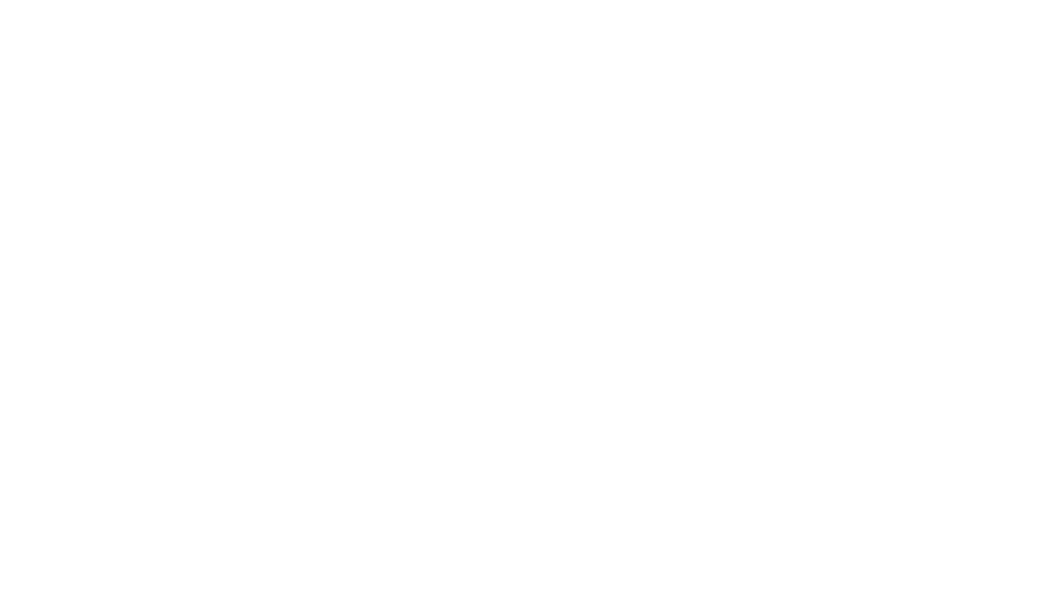
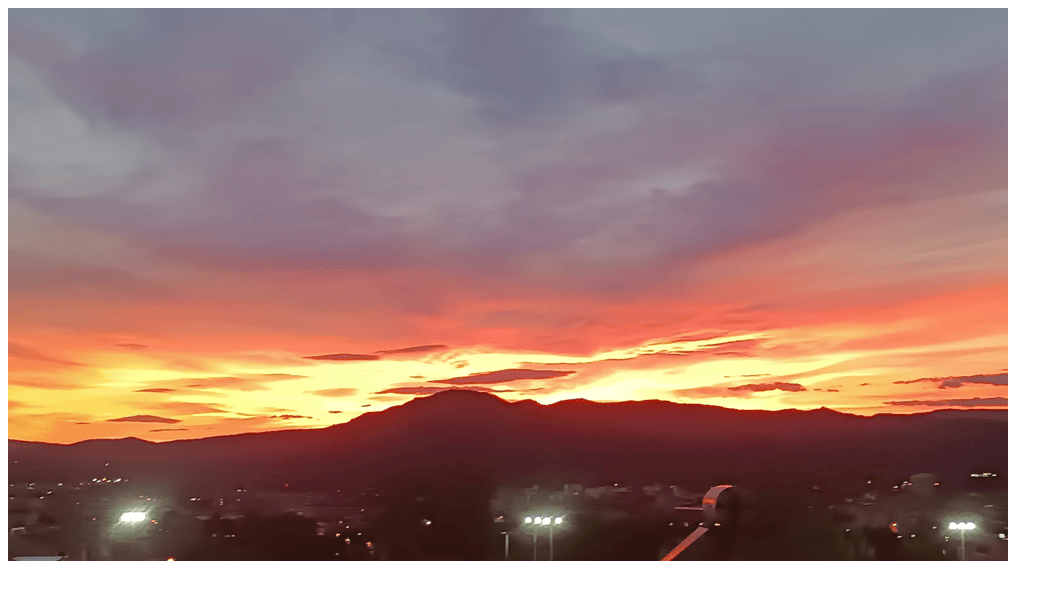
Before and after one commit to MarcosBarceloPerez/fotos, a plain HTML site: page index.html in a window 1280 px wide. Shown: the whole page, without its empty margins (0-1063 px from the left). Drawn offline with Linux system fonts and the light colour scheme.

Commit message:
Update index.html

```diff
--- a/index.html
+++ b/index.html
@@ -4,6 +4,6 @@
 
   </head>
   <body>
-
+    <img src="./1.png"/>
   </body>
 </html>
```
